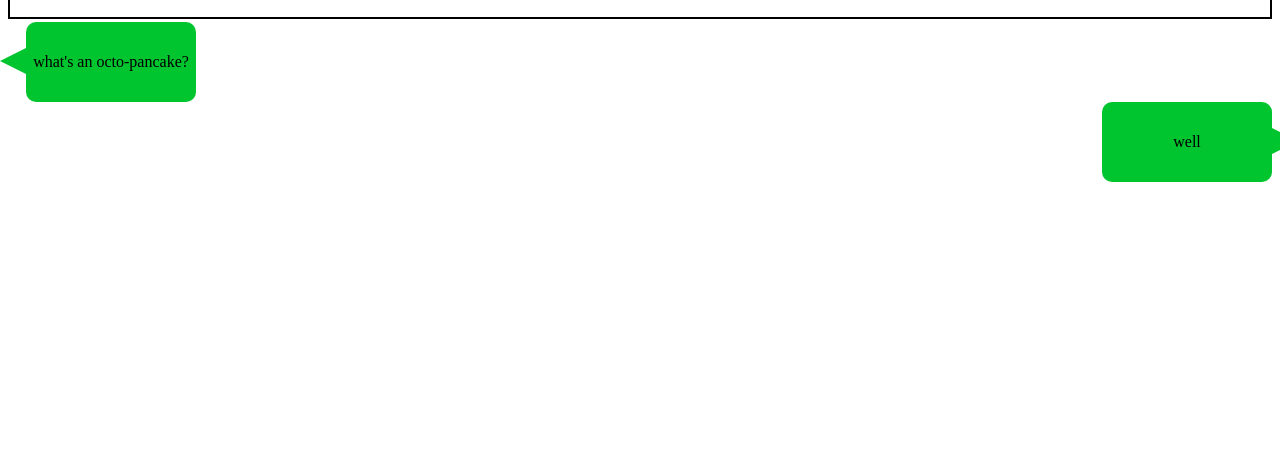
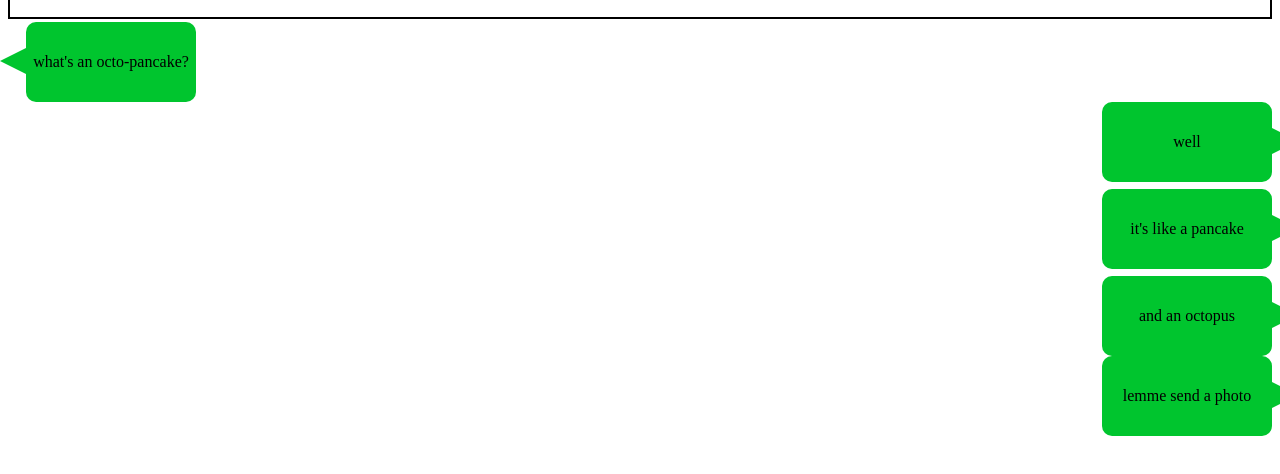
Before and after one commit to Eobam/upgraded-octo-pancake-, a plain HTML site: page index.html in a window 1280 px wide. Shown: the part 120-594 px from the top of the page. Drawn offline with Linux system fonts and the light colour scheme.

Commit message:
back to auto

```diff
--- a/index.html
+++ b/index.html
@@ -73,6 +73,15 @@ text-align: center;
 
 
     </div>
+    <div class="talkbubble-right" style="margin-top: 7px; margin-bottom: 7px;">
+        it's like a pancake
+    </div>
+    <div class="talkbubble-right">
+        and an octopus
+    </div>
+    <div class="talkbubble-right">
+        lemme send a photo
+    </div>
 </div>
 
 
```
